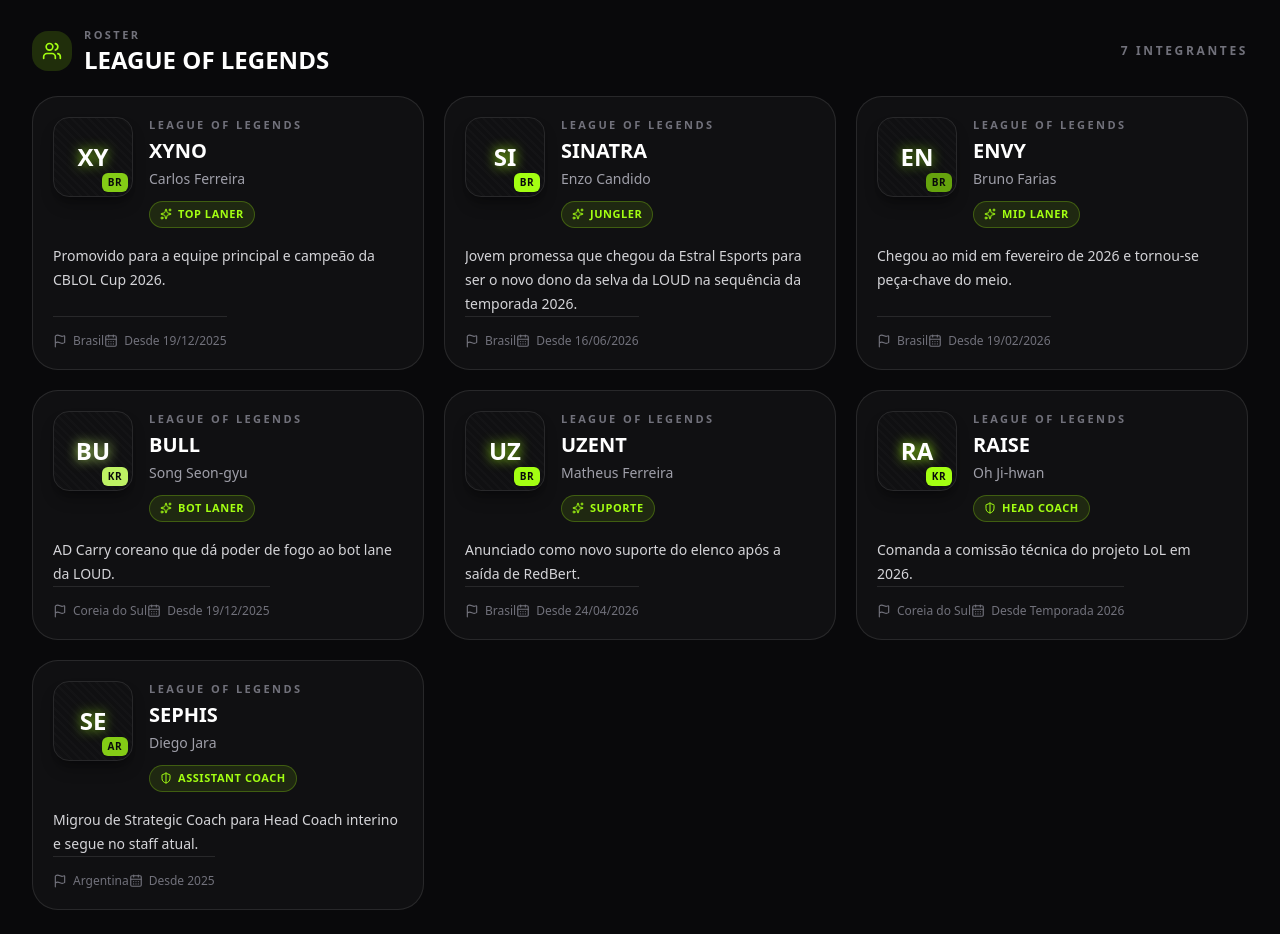
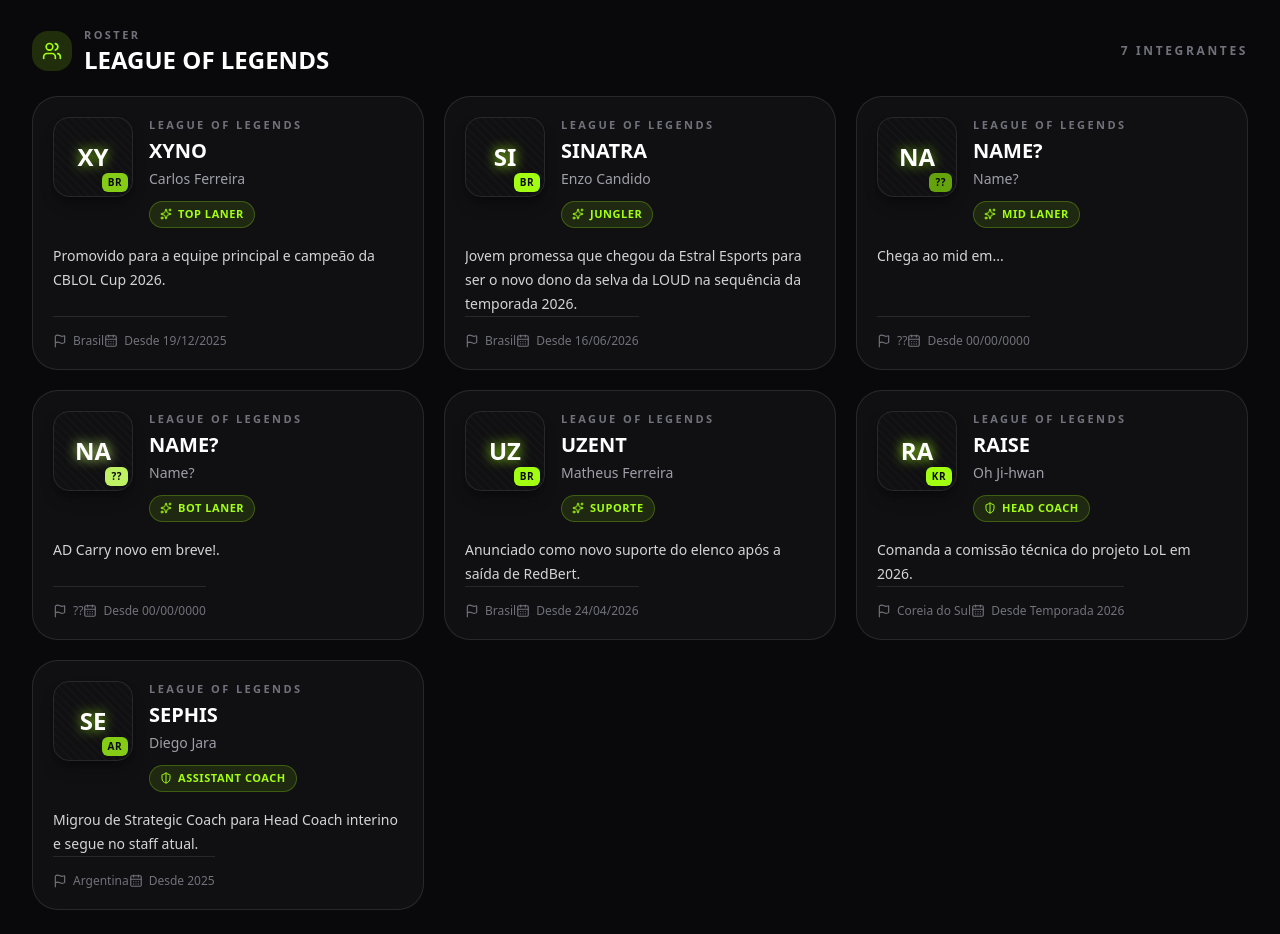
Before and after one commit to caseyj2t/LOUD-Archive, a React (Vite) app: page / in a window 1280 px wide. Shown: the part 6500-7434 px from the top of the page. Built offline with nearby package versions, Linux system fonts and the light colour scheme.

Commit message:
mudanças equipe de lol bull and envy

```diff
--- a/src/data/loudData.ts
+++ b/src/data/loudData.ts
@@ -303,7 +303,8 @@
       "19/12/2025: chegaram Xyno, Youngjae e Bull para a temporada 2026.",
       "19/02/2026: Envy entrou no mid lane.",
       "24/04/2026: uZent assumiu o suporte após a saída de RedBert.",
-      "16/06/2026: Sinatra, o mais novo jogador da LOUD, se junta a equipe para seguir no lugar de Youngjae para o 2º split do CBLOL."
+      "16/06/2026: Sinatra, o mais novo jogador da LOUD, se junta a equipe para seguir no lugar de Youngjae para o 2º split do CBLOL.",
+      "01/07/2026: saídas confirmadas de Envy (mid) e Bull (ADC) da equipe."
     ],
     marketWatch:
       "Até junho de 2026, o que existe em fonte pública é basicamente janela já concluída: a LOUD já oficializou as últimas entradas e não apareceu rumor sólido extra que mereça ser tratado como provável reforço.",
--- a/src/data/playerData.ts
+++ b/src/data/playerData.ts
@@ -158,31 +158,31 @@
     signaturePalette: palette(2),
   },
   {
-    id: "lol-envy",
-    nickname: "Envy",
-    realName: "Bruno Farias",
-    nationality: "Brasil",
-    flag: "BR",
+    id: "lol-",
+    nickname: "Name?",
+    realName: "Name?",
+    nationality: "??",
+    flag: "??",
     role: "Mid Laner",
     roleCategory: "player",
-    joinDate: "19/02/2026",
+    joinDate: "00/00/0000",
     modality: "League of Legends",
     modalityId: "lol",
-    highlight: "Chegou ao mid em fevereiro de 2026 e tornou-se peça-chave do meio.",
+    highlight: "Chega ao mid em...",
     signaturePalette: palette(3),
   },
   {
-    id: "lol-bull",
-    nickname: "Bull",
-    realName: "Song Seon-gyu",
-    nationality: "Coreia do Sul",
-    flag: "KR",
+    id: "lol-",
+    nickname: "Name?",
+    realName: "Name?",
+    nationality: "??",
+    flag: "??",
     role: "Bot Laner",
     roleCategory: "player",
-    joinDate: "19/12/2025",
+    joinDate: "00/00/0000",
     modality: "League of Legends",
     modalityId: "lol",
-    highlight: "AD Carry coreano que dá poder de fogo ao bot lane da LOUD.",
+    highlight: "AD Carry novo em breve!.",
     signaturePalette: palette(4),
   },
   {
```
